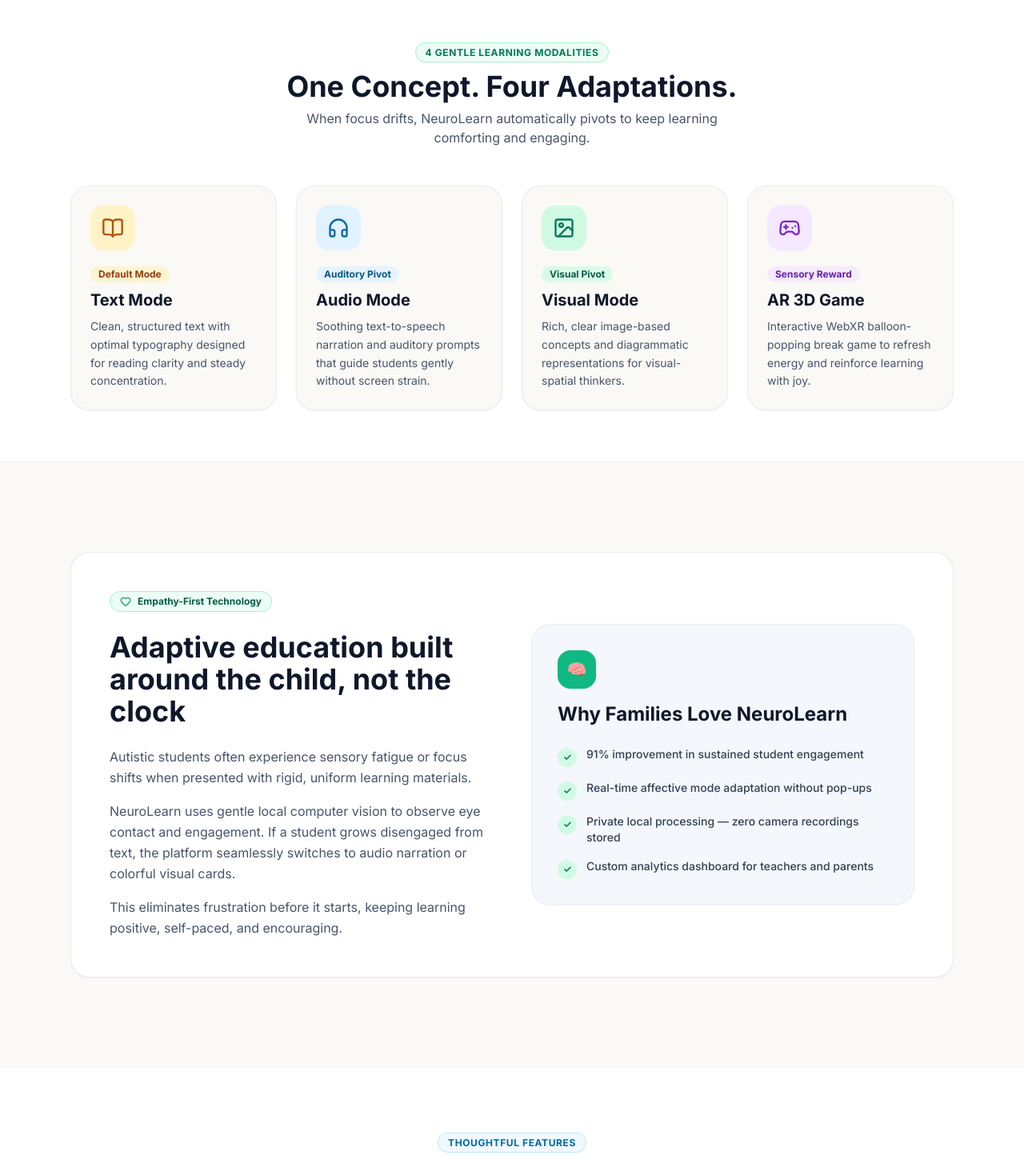
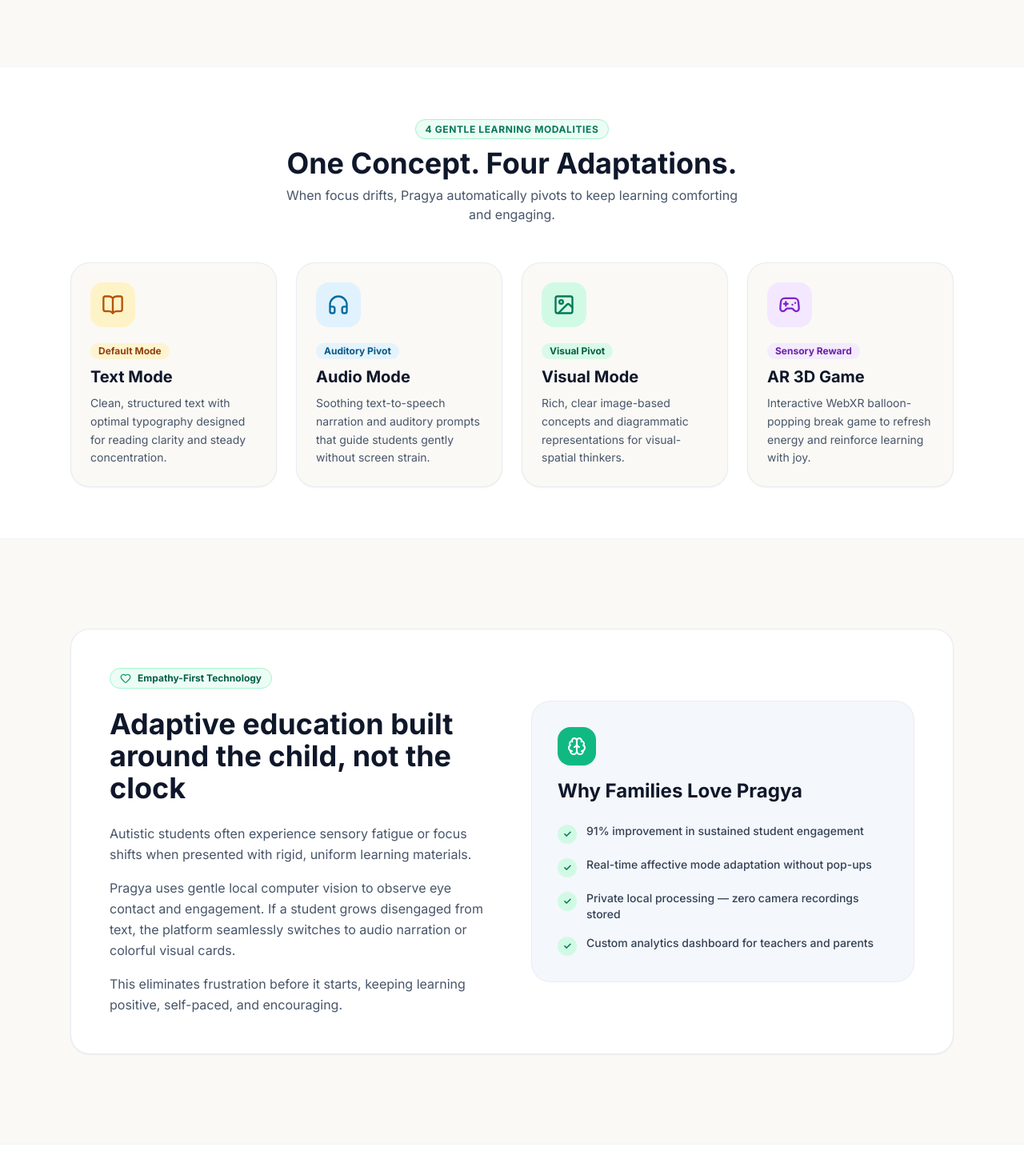
Before and after one commit to Aasheek111/Hackathon-2026, a React (Vite) app in the folder frontend/: page / in a window 1280 px wide. Shown: the part 740-2194 px from the top of the page at 80% size. Built offline with nearby package versions, Linux system fonts and the light colour scheme.

Commit message:
fix(ui): Landing page

```diff
--- a/frontend/src/pages/LandingPage.tsx
+++ b/frontend/src/pages/LandingPage.tsx
@@ -18,6 +18,9 @@
   Smile,
   ArrowRight,
   Star,
+  MapPin,
+  Mail,
+  Phone,
 } from "lucide-react";
 
 export const LandingPage: React.FC = () => {
@@ -35,7 +38,7 @@
   };
 
   return (
-    <div className="bg-[#FAF9F5] text-slate-800 font-sans min-h-screen selection:bg-emerald-100 selection:text-emerald-900">
+    <div className="bg-[#FAF9F5] mt-24 text-slate-800 font-sans min-h-screen selection:bg-emerald-100 selection:text-emerald-900">
       {/* Hero Section */}
       <section className="relative py-16 md:py-24 overflow-hidden">
         {/* Soft Pastel Background Blobs */}
@@ -143,7 +146,7 @@
               One Concept. Four Adaptations.
             </h2>
             <p className="text-slate-600 mt-2 max-w-xl mx-auto text-base">
-              When focus drifts, NeuroLearn automatically pivots to keep
+              When focus drifts, Pragya automatically pivots to keep
               learning comforting and engaging.
             </p>
           </div>
@@ -260,7 +263,7 @@
                     materials.
                   </p>
                   <p>
-                    NeuroLearn uses gentle local computer vision to observe eye
+                    Pragya uses gentle local computer vision to observe eye
                     contact and engagement. If a student grows disengaged from
                     text, the platform seamlessly switches to audio narration or
                     colorful visual cards.
@@ -275,10 +278,10 @@
               {/* Friendly Feature Card Stack */}
               <div className="bg-[#F4F7FB] p-8 rounded-3xl border border-slate-200/60 space-y-4">
                 <div className="w-12 h-12 bg-emerald-500 text-white rounded-2xl flex items-center justify-center font-bold text-xl shadow-sm">
-                  🧠
+                  <Brain className="w-6 h-6 text-white" />
                 </div>
                 <h3 className="text-2xl font-bold text-slate-900">
-                  Why Families Love NeuroLearn
+                  Why Families Love Pragya
                 </h3>
                 <ul className="space-y-4 pt-2">
                   {[
@@ -564,13 +567,28 @@
                   We are here to help
                 </h2>
                 <p className="text-slate-600 text-sm leading-relaxed mb-6">
-                  Have questions about how NeuroLearn works for your child or
+                  Have questions about how Pragya works for your child or
                   school? Reach out to our team anytime.
                 </p>
-                <div className="space-y-3 text-sm text-slate-700 font-medium">
-                  <p>📍 Kathmandu, Nepal</p>
-                  <p>📧 contact@neurolearn.com</p>
-                  <p>📞 +977 9800000000</p>
+                <div className="space-y-3.5 text-sm text-slate-700 font-medium">
+                  <div className="flex items-center gap-3">
+                    <div className="w-8 h-8 rounded-xl bg-emerald-50 text-emerald-700 border border-emerald-200/80 flex items-center justify-center shrink-0">
+                      <MapPin className="w-4 h-4" />
+                    </div>
+                    <span>Kathmandu, Nepal</span>
+                  </div>
+                  <div className="flex items-center gap-3">
+                    <div className="w-8 h-8 rounded-xl bg-emerald-50 text-emerald-700 border border-emerald-200/80 flex items-center justify-center shrink-0">
+                      <Mail className="w-4 h-4" />
+                    </div>
+                    <span>contact@pragya.edu</span>
+                  </div>
+                  <div className="flex items-center gap-3">
+                    <div className="w-8 h-8 rounded-xl bg-emerald-50 text-emerald-700 border border-emerald-200/80 flex items-center justify-center shrink-0">
+                      <Phone className="w-4 h-4" />
+                    </div>
+                    <span>+977 9800000000</span>
+                  </div>
                 </div>
               </div>
 
@@ -605,9 +623,13 @@
       {/* Clean Light Footer */}
       <footer className="bg-white border-t border-slate-200 py-12">
         <div className="max-w-6xl mx-auto px-6 flex flex-col sm:flex-row items-center justify-between gap-6 text-sm text-slate-500">
-          <div className="flex items-center gap-2">
-            <img src="/logo.png" alt="Pragya Logo" className="h-8 w-auto object-contain" />
-            <span className="text-xs bg-slate-100 text-slate-600 px-2 py-0.5 rounded-full ml-2">
+          <div className="flex items-center gap-3">
+            <img
+              src="/logo.png"
+              alt="Pragya Logo"
+              className="h-14 sm:h-16 md:h-20 w-auto object-contain"
+            />
+            <span className="text-xs font-bold bg-slate-100 border border-slate-200 text-slate-700 px-3 py-1 rounded-full ml-1">
               Adaptive Education
             </span>
           </div>
--- a/frontend/src/pages/RegisterPage.tsx
+++ b/frontend/src/pages/RegisterPage.tsx
@@ -38,7 +38,8 @@
 
     if (score <= 1) return { score: 25, text: "Weak", color: "bg-rose-500" };
     if (score <= 3) return { score: 50, text: "Fair", color: "bg-amber-500" };
-    if (score === 4) return { score: 75, text: "Strong", color: "bg-emerald-500" };
+    if (score === 4)
+      return { score: 75, text: "Strong", color: "bg-emerald-500" };
     return { score: 100, text: "Very Strong", color: "bg-emerald-600" };
   };
 
```
